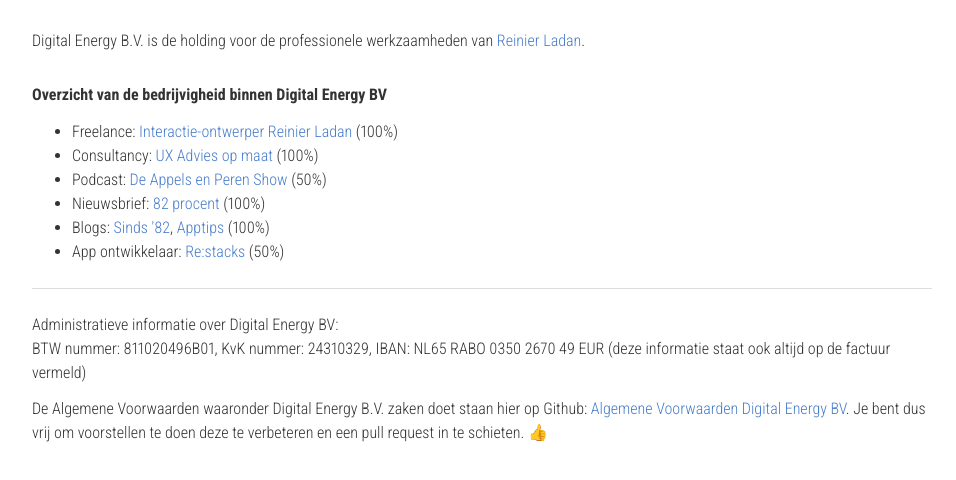
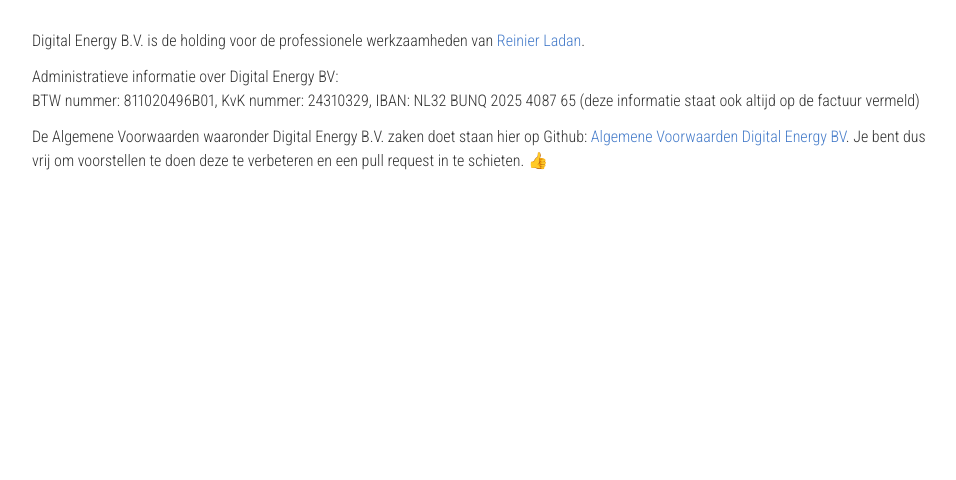
Before and after one commit to reinier/digitalenergy-nl, a plain HTML site: page index.html in a window 1280 px wide. Shown: the part 290-770 px from the top of the page, without its empty margins (158-1114 px from the left). Drawn offline with Linux system fonts and the light colour scheme.

Commit message:
Improved content

```diff
--- a/index.html
+++ b/index.html
@@ -10,28 +10,15 @@
 <body>
   <article>
 
-
     <section>
       <header>
         <img src="assets/images/logo.jpg" width="130">
         <h1>Digital Energy B.V.</h1>
       </header>
       <p>Digital Energy B.V. is de holding voor de professionele werkzaamheden van <a href="http://reinier.io">Reinier Ladan</a>.</p>
-  <h2>Overzicht van de bedrijvigheid binnen Digital Energy BV</h2>
-  <ul>
-    <li>Freelance: <a href="http://reinierladan.nl">Interactie-ontwerper Reinier Ladan</a> (100%)</li>
-    <li>Consultancy: <a href="http://uxadvies.nl">UX Advies op maat</a> (100%)</li>
-    <li>Podcast: <a href="http://appelsenperenshow.nl">De Appels en Peren Show</a> (50%)</li>
-    <li>Nieuwsbrief: <a href="http://82procent.nl">82 procent</a> (100%)</li>
-    <li>Blogs: <a href="http://sinds82.nl">Sinds '82</a>, <a href="http://apptips.nl">Apptips</a> (100%)</li>
-    <li>App ontwikkelaar: <a href="http://restacks.com">Re:stacks</a> (50%)</li>
-  </ul>
-  <hr>
-  <p>Administratieve informatie over Digital Energy BV:<br>BTW nummer: 811020496B01, KvK nummer: 24310329, IBAN: NL65 RABO 0350 2670 49 EUR (deze informatie staat ook altijd op de factuur vermeld)</p>
+      <p>Administratieve informatie over Digital Energy BV:<br>BTW nummer: 811020496B01, KvK nummer: 24310329, IBAN: NL32 BUNQ 2025 4087 65 (deze informatie staat ook altijd op de factuur vermeld)</p>
       <p>De Algemene Voorwaarden waaronder Digital Energy B.V. zaken doet staan hier op Github: <a href="https://github.com/reinier/readmes/blob/master/algemene-voorwaarden.digital-energy-bv.md">Algemene Voorwaarden Digital Energy BV</a>. Je bent dus vrij om voorstellen te doen deze te verbeteren en een pull request in te schieten. 👍</p>
     </section>
-
-
 
   </article>
 
```
Lines whose indentation alone changed are shown as unchanged.
